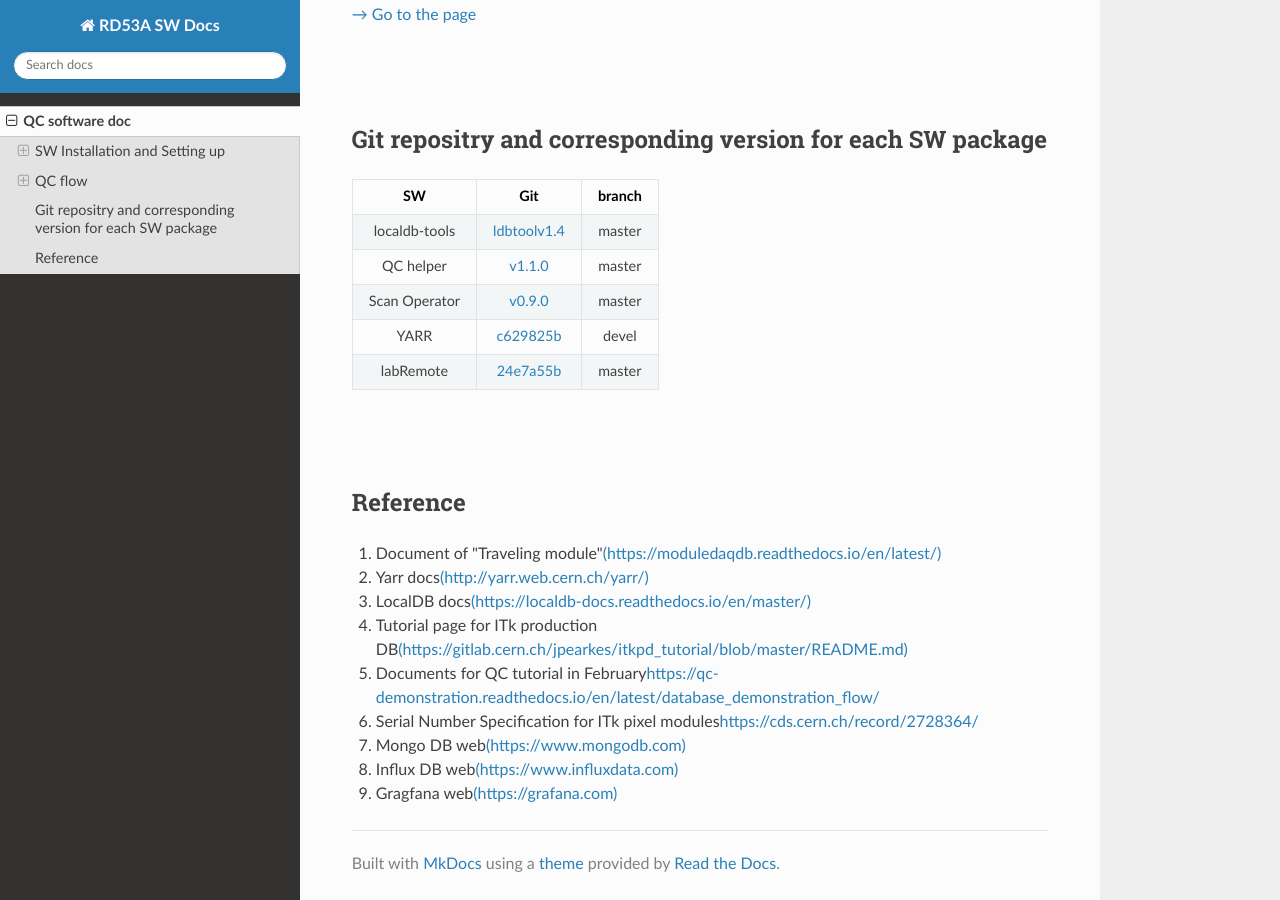
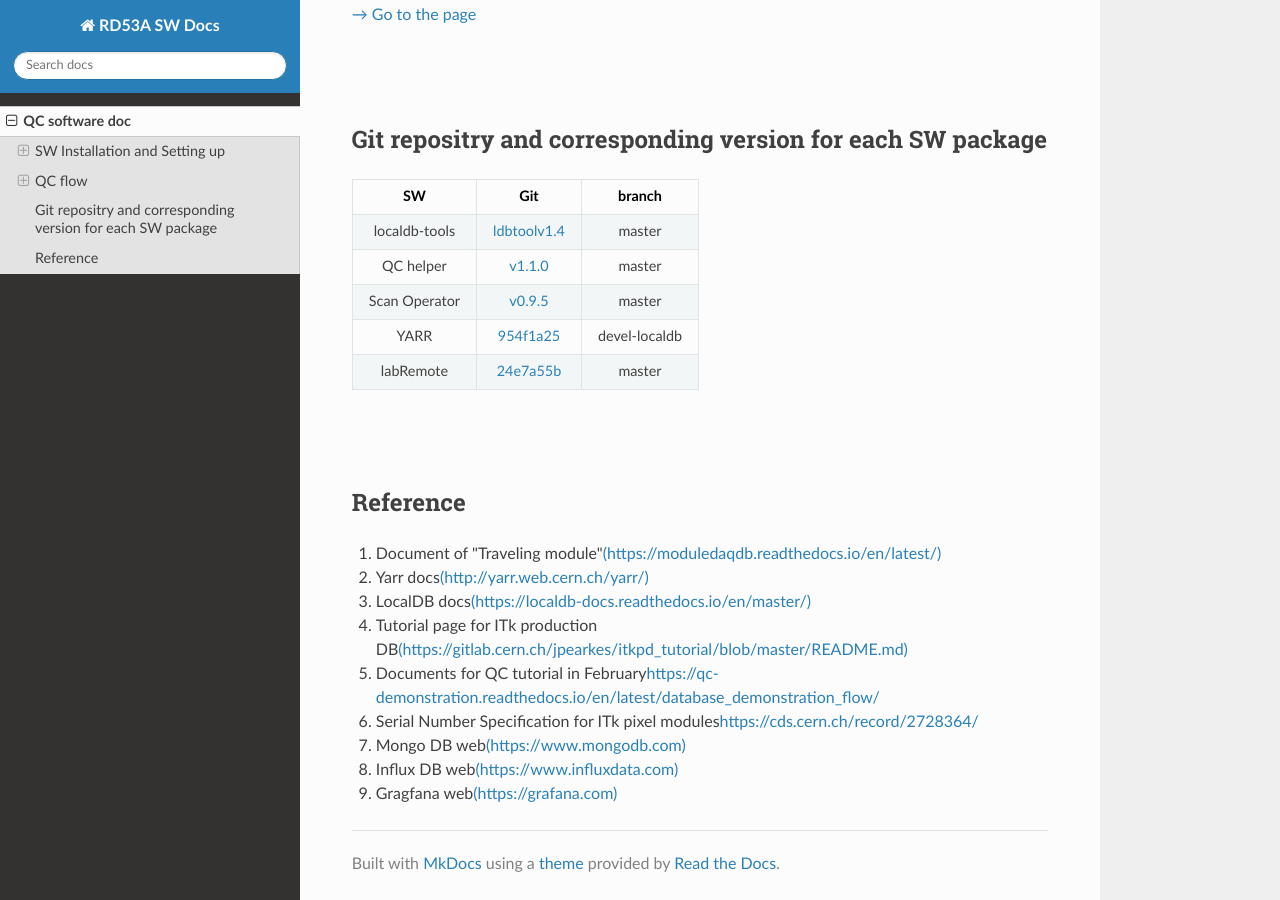
Before and after one commit to jlab-hep/-rd53a_software_doc, an MkDocs documentation site: the page built from docs/rd53a_demo_flow.md, in a window 1280 px wide and 900 px high, scrolled down 2166 px. Built offline with MkDocs 1.6.1, drawn with Linux system fonts in a browser that asks for light colours; nearby versions of some CDN libraries.

Commit message:
Updated Yarr's and Scan Operator's versions

```diff
--- a/docs/rd53a_demo_flow.md
+++ b/docs/rd53a_demo_flow.md
@@ -43,8 +43,8 @@ Please follow the QC steps from the link below.<br>
 |:-:|:-:|:-:|
 |localdb-tools|[ldbtoolv1.4](https://gitlab.cern.ch/YARR/localdb-tools/-/tree/ldbtoolv1.4)|master|
 |QC helper| [v1.1.0](https://gitlab.cern.ch/atlas-itk/sw/db/pixels/qc-viz-tools-dev/qc-helper/-/tree/v1.1.0) | master |
-|Scan Operator |[v0.9.0](https://gitlab.cern.ch/YARR/utilities/scan-operator/-/commit/6746623b51e93fbc9b8223ff2deb8576cd49df31)  |master |
-|YARR |[c629825b](https://gitlab.cern.ch/YARR/YARR/-/commit/c629825b9cd5a3f08e99f2574bcfd4ef946da3e1)  |devel|
+|Scan Operator |[v0.9.5](https://gitlab.cern.ch/YARR/utilities/scan-operator)  |master |
+|YARR |[954f1a25](https://gitlab.cern.ch/YARR/YARR/-/commit/954f1a2513a6635ddcc35ab5417aedff1fdaa1f2)  |devel-localdb|
 |labRemote  | [24e7a55b](https://gitlab.cern.ch/berkeleylab/labRemote/-/commit/24e7a55b5e943db7fb6c6252c610b40d9eb8cf62)  | master |
 
 
```
